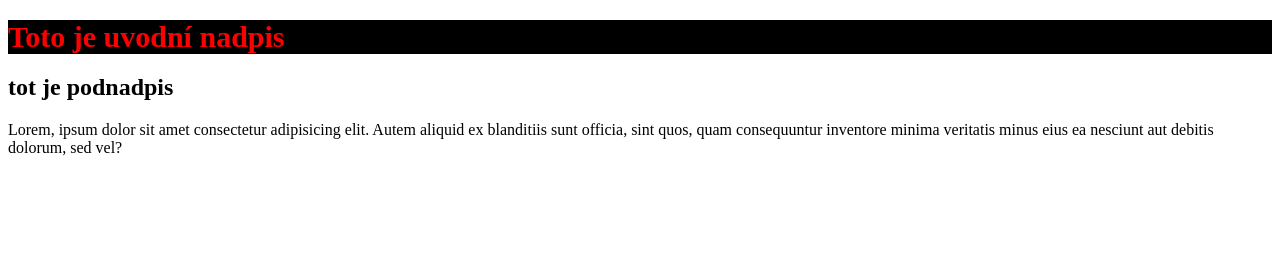
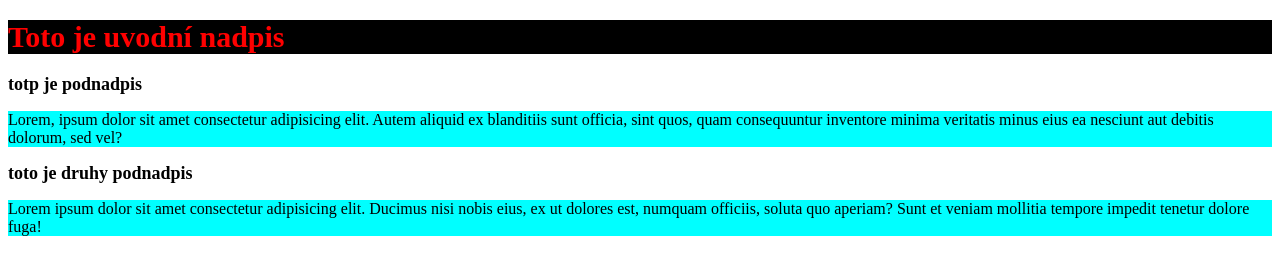
Before and after one commit to JiriHak/hub-demo, a plain HTML site: page index.html in a window 1280 px wide. Drawn offline with Linux system fonts and the light colour scheme.

Commit message:
uprava a dodelani index a uprava styly

```diff
--- a/index.html
+++ b/index.html
@@ -8,8 +8,9 @@
 </head>
 <body>
     <h1>Toto je uvodní nadpis</h1>
-    <h2>tot je podnadpis</h2>
+    <h2>totp je podnadpis</h2>
     <p>Lorem, ipsum dolor sit amet consectetur adipisicing elit. Autem aliquid ex blanditiis sunt officia, sint quos, quam consequuntur inventore minima veritatis minus eius ea nesciunt aut debitis dolorum, sed vel?</p>
-
+    <h2>toto je druhy podnadpis</h2>
+    <p>Lorem ipsum dolor sit amet consectetur adipisicing elit. Ducimus nisi nobis eius, ex ut dolores est, numquam officiis, soluta quo aperiam? Sunt et veniam mollitia tempore impedit tenetur dolore fuga!</p>
 </body>
 </html>
--- a/style.css
+++ b/style.css
@@ -1,3 +1,8 @@
 h1{background-color: black;
     color: red;
     font-size: 30px;}
+p{background-color: aqua;
+color: black;}
+h2{background-color: white;
+color: black;
+font-size: large;}
```
